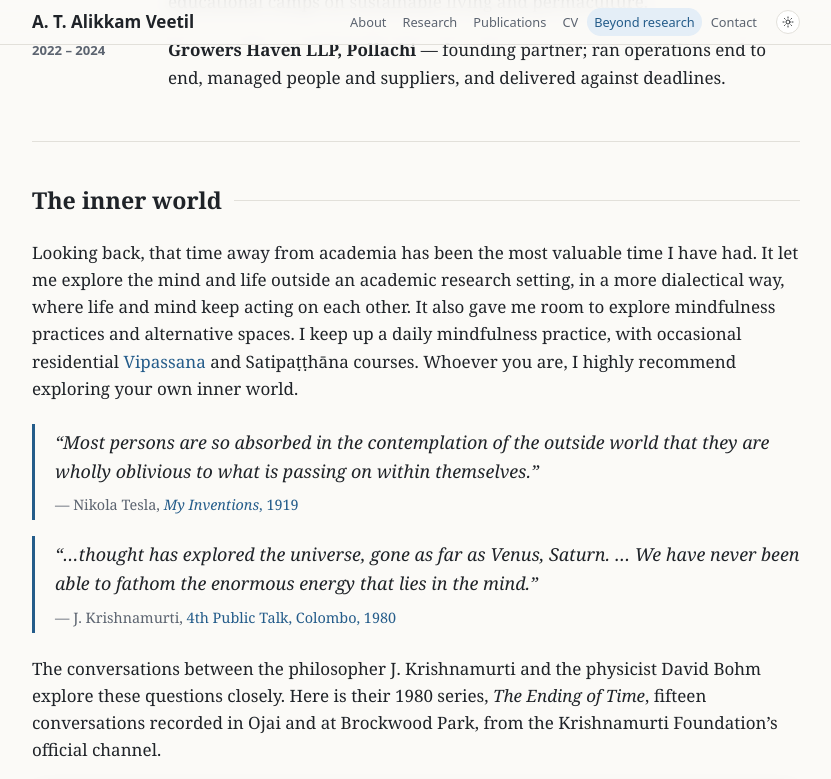
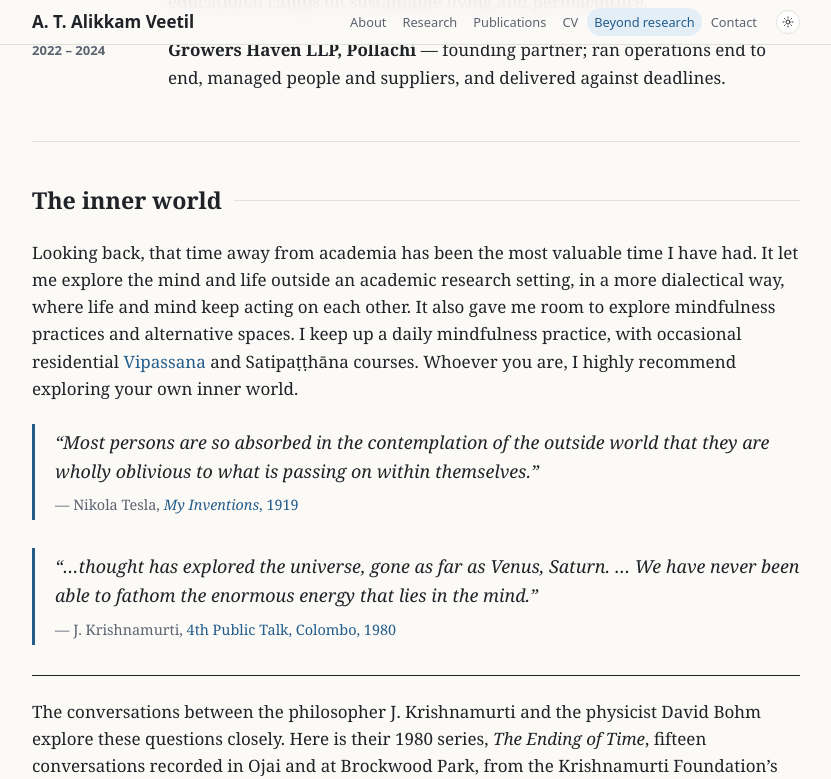
Before and after one commit to anjoomav/anjoomav.github.io, a Jekyll site: the page built from beyond.html, in a window 1280 px wide and 1400 px high, scrolled down 651 px. Shown: the top 779 px of the window, without its empty margins (224-1055 px from the left). Built offline with Jekyll 4.4.1, drawn with Linux system fonts in a browser that asks for light colours; grey boxes are pictures that could not be loaded.

Commit message:
Beyond research: divider before the video, more space between quotes

```diff
--- a/beyond.html
+++ b/beyond.html
@@ -33,6 +33,7 @@ canonical: "https://anjoomav.github.io/beyond.html"
       <p>“…thought has explored the universe, gone as far as Venus, Saturn. … We have never been able to fathom the enormous energy that lies in the mind.”</p>
       <p class="cite">— J. Krishnamurti, <a href="https://www.krishnamurti.org/transcript/what-is-the-magnitude-of-the-mind/">4th Public Talk, Colombo, 1980</a></p>
     </blockquote>
+    <hr class="divider">
     <p>The conversations between the philosopher J. Krishnamurti and the physicist David Bohm explore these questions closely. Here is their 1980 series, <em>The Ending of Time</em>, fifteen conversations recorded in Ojai and at Brockwood Park, from the Krishnamurti Foundation’s official channel.</p>
     <div class="video">
       <iframe src="https://www.youtube-nocookie.com/embed/videoseries?list=PL1n30s-LKus4MyNuceRoFAes5teZS_guW" title="J. Krishnamurti and David Bohm: The Ending of Time" loading="lazy" allow="accelerometer; autoplay; clipboard-write; encrypted-media; gyroscope; picture-in-picture; web-share" referrerpolicy="strict-origin-when-cross-origin" allowfullscreen></iframe>
--- a/style.css
+++ b/style.css
@@ -274,9 +274,10 @@ body[data-page="beyond"] .links a[data-nav="beyond"] { color: var(--accent); bac
 
 /* Beyond research: quote and embedded video */
 .pull-quote { margin: 22px 0; padding: 4px 0 4px 20px; border-left: 3px solid var(--accent); }
-.pull-quote + .pull-quote { margin-top: -6px; }
+.pull-quote + .pull-quote { margin-top: 28px; }
 .pull-quote p { margin: 0; font-size: 1.12rem; font-style: italic; }
 .pull-quote .cite { margin-top: 8px; font-size: 0.9rem; font-style: normal; color: var(--muted); }
 .video { position: relative; aspect-ratio: 16 / 9; margin: 18px 0 8px; border-radius: 12px; overflow: hidden; box-shadow: var(--shadow); background: #000; }
 .video iframe { position: absolute; inset: 0; width: 100%; height: 100%; border: 0; }
 .video-links { font-size: 0.92rem; color: var(--muted); }
+.divider { border: 0; border-top: 1.5px solid var(--fg); margin: 30px 0 22px; }
```
